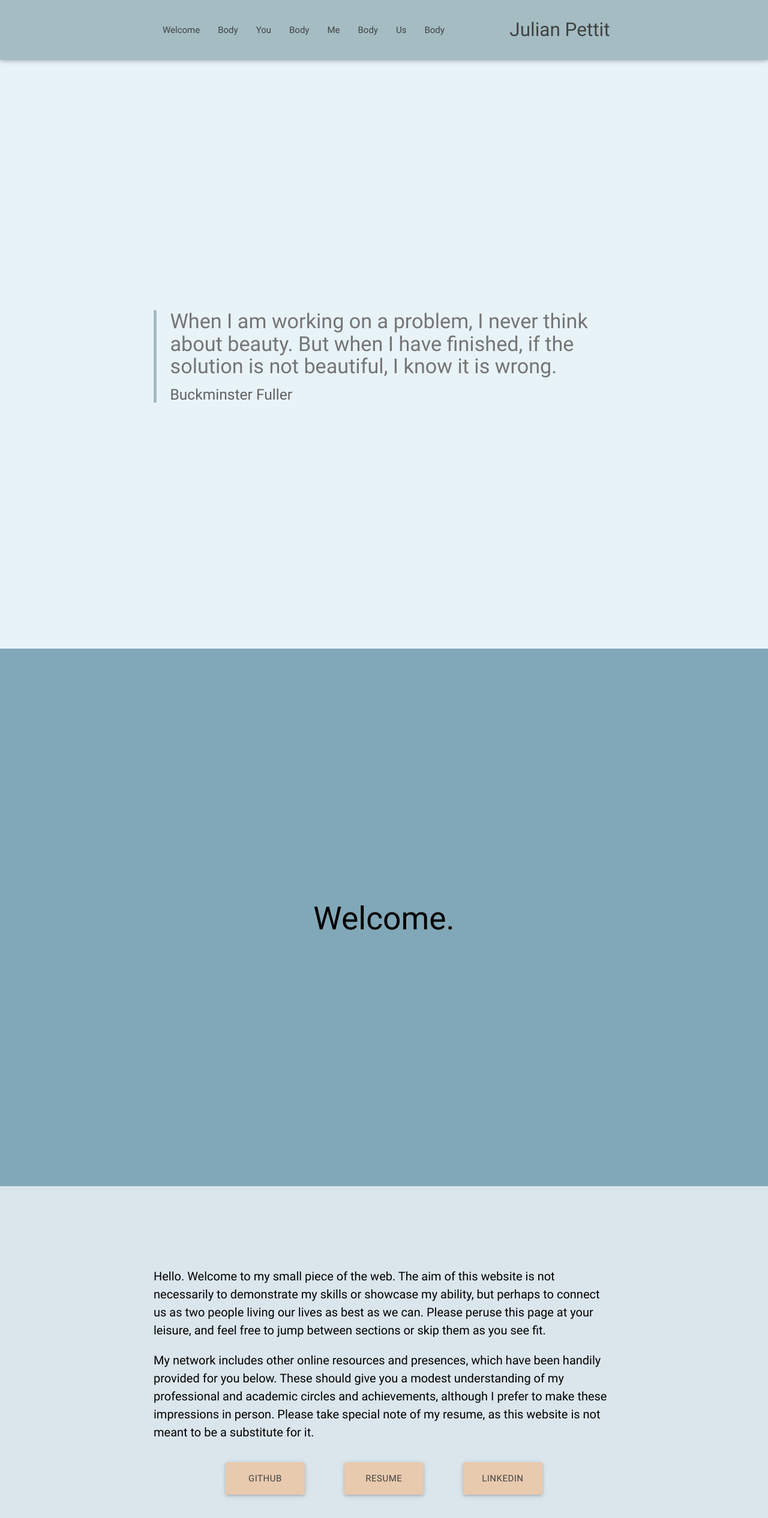
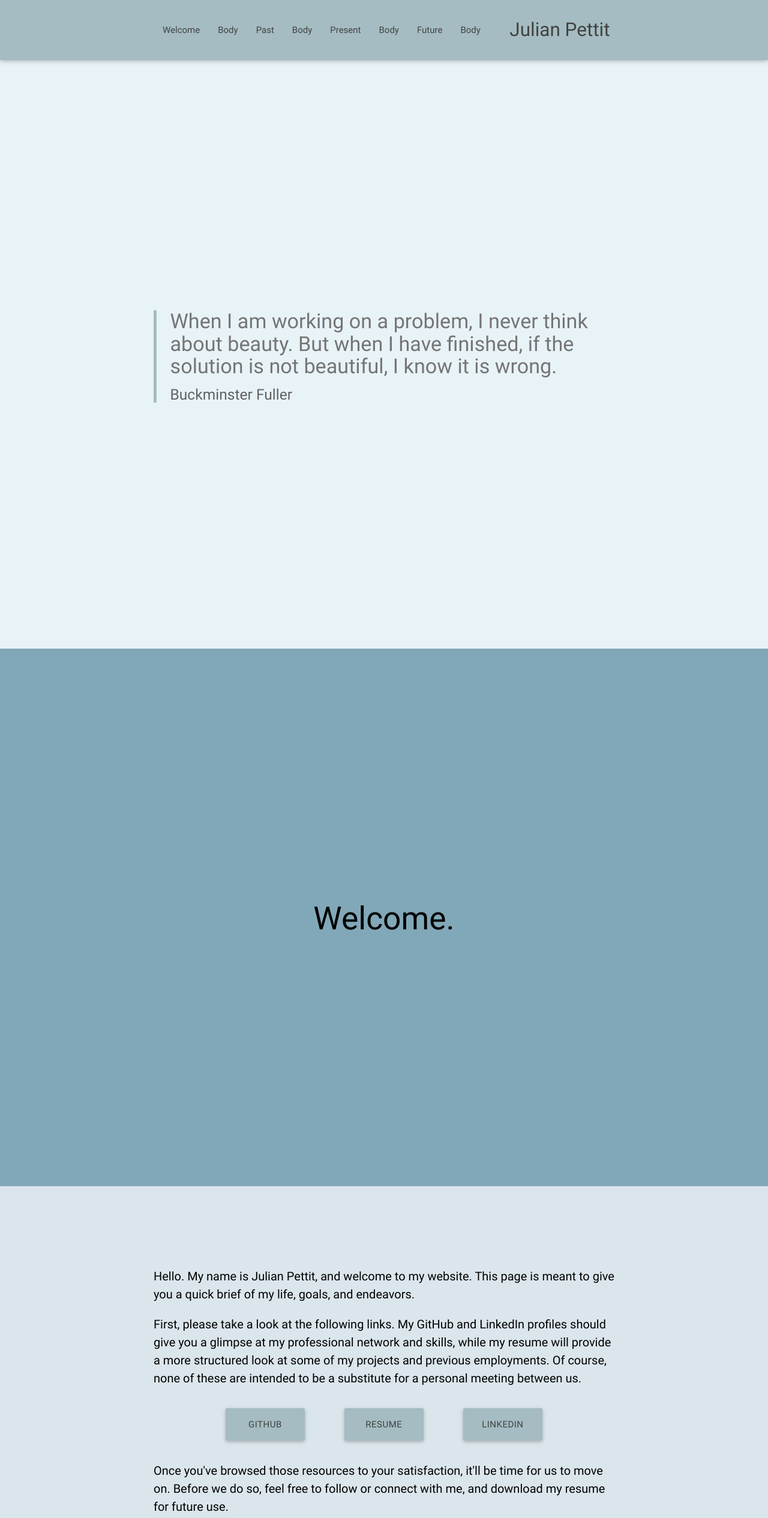
Before and after one commit to j-pettit/j-pettit.github.io, a plain HTML site: page index.html in a window 1280 px wide. Shown: the top 2530 px of the page at 60% size. Drawn offline with nearby package versions, Linux system fonts and the light colour scheme.

Commit message:
more content

```diff
--- a/css/custom.css
+++ b/css/custom.css
@@ -89,7 +89,7 @@ p {
 }
 
 .socialButton {
-  background-color: #E8CAAF !important;
+  background-color: #A4BCC2 !important;
 }
 
 .outerPadding {
--- a/index.html
+++ b/index.html
@@ -26,11 +26,11 @@
             <ul id="nav-mobile" class="left hide-on-med-and-down valign">
               <li><a class="grey-text text-darken-3" href="#header1div">Welcome</a></li>
               <li><a class="grey-text text-darken-3" href="#section1div">Body</a></li>
-              <li><a class="grey-text text-darken-3" href="#header2div">You</a></li>
+              <li><a class="grey-text text-darken-3" href="#header2div">Past</a></li>
               <li><a class="grey-text text-darken-3" href="#section2div">Body</a></li>
-              <li><a class="grey-text text-darken-3" href="#header3div">Me</a></li>
+              <li><a class="grey-text text-darken-3" href="#header3div">Present</a></li>
               <li><a class="grey-text text-darken-3" href="#section3div">Body</a></li>
-              <li><a class="grey-text text-darken-3" href="#header4div">Us</a></li>
+              <li><a class="grey-text text-darken-3" href="#header4div">Future</a></li>
               <li><a class="grey-text text-darken-3" href="#section4div">Body</a></li>
             </ul>
           </div>
@@ -73,10 +73,10 @@
         <div class="section1">
           <div id="section1" class="container section">
             <p>
-              Hello. Welcome to my small piece of the web. The aim of this website is not necessarily to demonstrate my skills or showcase my ability, but perhaps to connect us as two people living our lives as best as we can. Please peruse this page at your leisure, and feel free to jump between sections or skip them as you see fit.
+              Hello. My name is Julian Pettit, and welcome to my website. This page is meant to give you a quick brief of my life, goals, and endeavors.
             </p>
             <p>
-              My network includes other online resources and presences, which have been handily provided for you below. These should give you a modest understanding of my professional and academic circles and achievements, although I prefer to make these impressions in person. Please take special note of my resume, as this website is not meant to be a substitute for it.
+              First, please take a look at the following links. My GitHub and LinkedIn profiles should give you a glimpse at my professional network and skills, while my resume will provide a more structured look at some of my projects and previous employments. Of course, none of these are intended to be a substitute for a personal meeting between us.
             </p>
             <div class='row outerPadding'>
               <a
@@ -96,7 +96,10 @@
               </a>
             </div>
             <p>
-              Thanks. If you'd like to keep up with me, follow me on GitHub, Connect with me on LinkedIn, or download my resume. Barring that, let's talk a little bit about you.
+              Once you've browsed those resources to your satisfaction, it'll be time for us to move on. Before we do so, feel free to follow or connect with me, and download my resume for future use.
+            </p>
+            <p>
+              Since you've been so kind as to visit this site, it's time for me to reciprocate. Let's take a step together into the past, and I'll give you a premium tour of my life.
             </p>
           </div>
         </div>
@@ -106,7 +109,7 @@
         </div>
         <div class="header2">
           <div id="header2" class="container section">
-            <h2 class="center">You.</h2>
+            <h2 class="center">The Past.</h2>
           </div>
         </div>
 
@@ -116,16 +119,16 @@
         <div class="section2">
           <div id="section2" class="container section">
             <p>
-              You aren't like other people. You're different. Unique. Your entire life has been a learning experience, and each trial that you've surmounted has left a profound mark on your life.
+              If I ever find the need to write an autobiography, I will detail my early life meticulously. For now, I'll skip some of the more mundane or irrelevant details and jump forward to my teenage years. In 2011 I entered grade 9, and after a four year whirlwind I graduated.
             </p>
             <p>
-              When you were young, you dreamed big. Nothing could hold you back. Through your formative years, you developped strong friendships and joined in committed relationships. Maybe you aced school, maybe you struggled. Either way, you learned that the real value of education is a capacity to learn and a clear mind.
+              During these years, I discovered many of the interests and goals I still hold today. That being said, some the my previous aspirations were overwritten. Gone was the career aspiration of becoming a professional spy, and the dream of collecting every color of electrical fuse (come to think of it, those things are really neat. I might restart that collection someday).
             </p>
             <p>
-              At some point in your life you realized that life won't eventually start to make sense. Few people have a singular life-changing experience, but rather grow and change through constant mutation. You understand that discipline is a much more powerful force than motivation, and will support you for as long as you cultivate it.
+              Fortunately, I found enough passions in highschool to sustain me. I dipped my fingers into the pies of many interests, becoming a member of the improvisation club, the trivia team, the student council, and several concert and jazz bands.
             </p>
             <p>
-              You sound like my kind of person.
+              My grade 12, the student council had chosen me to be the council's Leadership Head. By that time, I was also the improvisation team's Head and had joined the environmental club and aboriginal student's club.
             </p>
           </div>
         </div>
```
